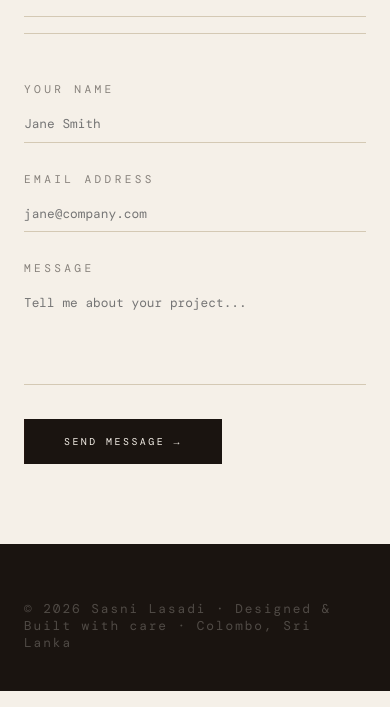
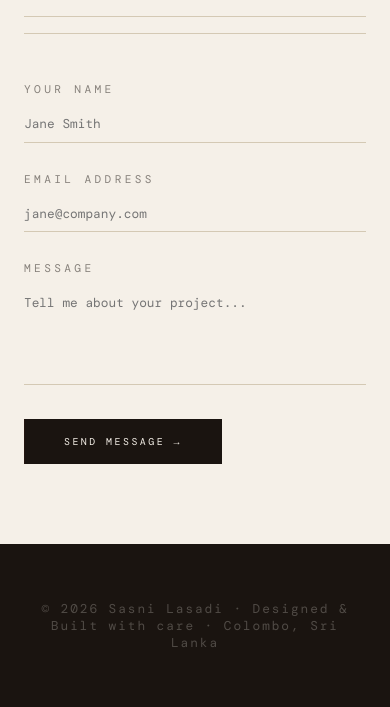
Before and after one commit to SasniLasadi/Portfolio, a website: page index.html in a window 390 px wide. Shown: the part 8457-9164 px from the top of the page. Drawn offline with nearby package versions, Linux system fonts and the light colour scheme; a web font is replaced by a local one.

Commit message:
Fix footer mobile styling

```diff
--- a/style.css
+++ b/style.css
@@ -1337,11 +1337,12 @@ nav {
 ═══════════════════════════════════════ */
 footer {
   background: var(--ink);
-  padding: 3rem;
+  padding: 1.5rem;
 }
 
 .footer-bottom {
   padding-top: 1rem;
+  padding-bottom: 1rem;
   display: flex;
   justify-content: center;
 }
@@ -1350,6 +1351,7 @@ footer {
   font-size: 0.8rem;
   letter-spacing: 0.15em;
   color: rgba(245, 240, 232, 0.25);
+  text-align: center;
 }
 
 /* ─── KEYFRAMES ─── */
```
